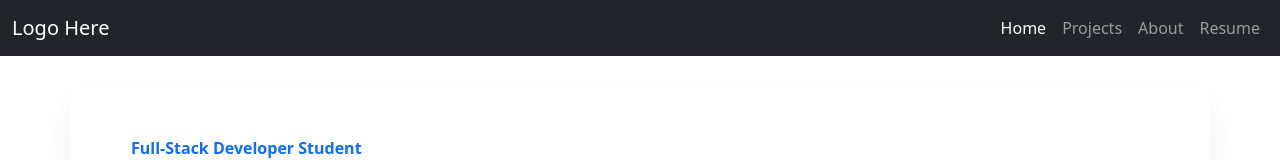
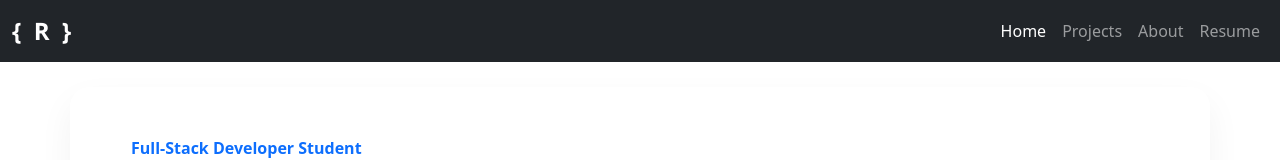
Before and after one commit to SirRicharod/portfolio, an Angular app: page / in a window 1280 px wide. Shown: the top 160 px of the page. Built offline with nearby package versions, Linux system fonts and the light colour scheme.

Commit message:
Updated readme.md and added simple placeholder logo to the header

```diff
--- a/src/app/component/header/header.css
+++ b/src/app/component/header/header.css
@@ -0,0 +1,12 @@
+.navbar-brand {
+  font-family: 'Segoe UI', system-ui, -apple-system, sans-serif;
+  font-weight: 600;
+  font-size: 1.5rem;
+  color: #fff;
+  letter-spacing: 3px;
+  transition: color 0.3s ease;
+}
+
+.navbar-brand:hover {
+  color: #0d6efd;
+}
--- a/src/app/component/header/header.html
+++ b/src/app/component/header/header.html
@@ -1,8 +1,7 @@
 <nav class="navbar navbar-expand-lg navbar-dark bg-dark fixed-top mb-5">
   <div class="container-fluid">
     <!-- Brand -->
-    <a class="navbar-brand" routerLink="/">Logo Here</a>
-
+    <a class="navbar-brand" routerLink="/">{{ '{ R }' }}</a>
     <!-- Toggler for mobile -->
     <button class="navbar-toggler" type="button" data-bs-toggle="collapse" data-bs-target="#navbarNav">
       <span class="navbar-toggler-icon"></span>
```
Also changed, not shown: 1 other file (tests, documents, lock files or other folders).
